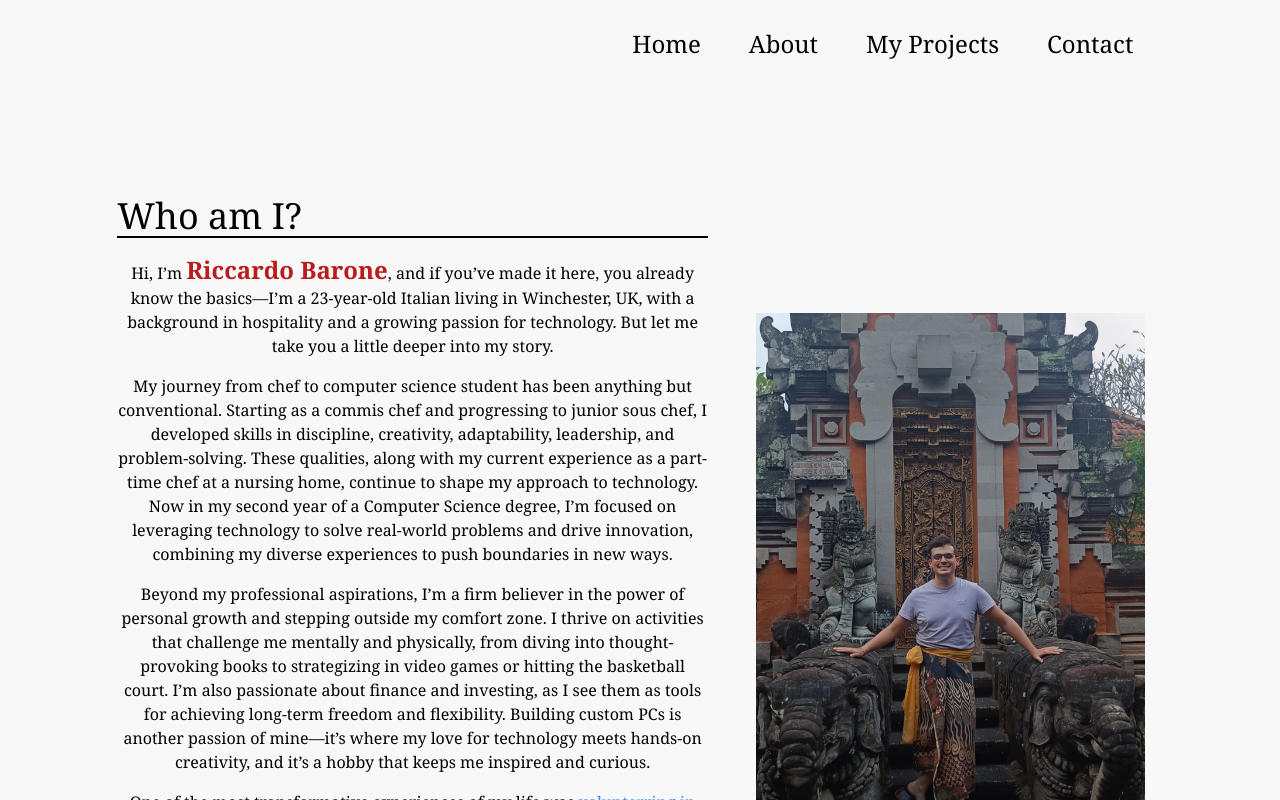
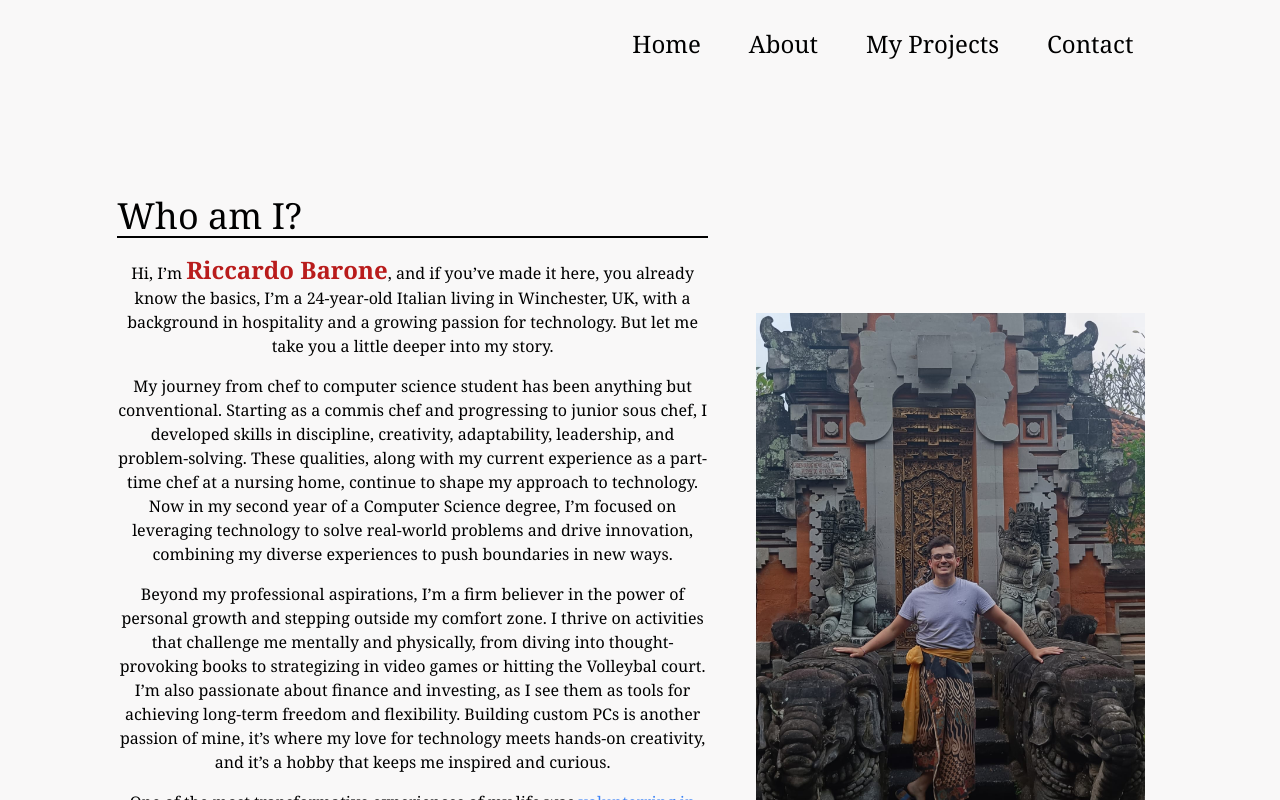
Before and after one commit to Riccardo105/WebPortfolio, a Next.js app: page /about in a window 1280 px wide. Shown: the top 800 px of the page. Built offline with nearby package versions, Linux system fonts and the light colour scheme; what tailwindcss-motion would draw is missing.

Commit message:
#22 text corrections

```diff
--- a/src/app/about/page.tsx
+++ b/src/app/about/page.tsx
@@ -50,8 +50,8 @@ export default function Page() {
               <span className="text-red-700 font-bold text-2xl ml-1">
                 Riccardo Barone
               </span>
-              , and if you’ve made it here, you already know the basics—I’m a
-              23-year-old Italian living in Winchester, UK, with a background in
+              , and if you’ve made it here, you already know the basics, I’m a
+              24-year-old Italian living in Winchester, UK, with a background in
               hospitality and a growing passion for technology. But let me take
               you a little deeper into my story.
             </p>
@@ -72,10 +72,10 @@ export default function Page() {
               power of personal growth and stepping outside my comfort zone. I
               thrive on activities that challenge me mentally and physically,
               from diving into thought-provoking books to strategizing in video
-              games or hitting the basketball court. I’m also passionate about
+              games or hitting the Volleybal court. I’m also passionate about
               finance and investing, as I see them as tools for achieving
               long-term freedom and flexibility. Building custom PCs is another
-              passion of mine—it’s where my love for technology meets hands-on
+              passion of mine, it’s where my love for technology meets hands-on
               creativity, and it’s a hobby that keeps me inspired and curious.
             </p>
             <p className="mt-4 mx-auto text-center font-serif 2xl:text-start">
--- a/src/app/page.tsx
+++ b/src/app/page.tsx
@@ -114,7 +114,7 @@ export default function Home() {
             About me
           </h1>
           <p className="mt-4 mx-auto text-center font-serif 2xl:text-start">
-            Hi, I’m Riccardo Barone, a 23-year-old Italian currently living in
+            Hi, I’m Riccardo Barone, a 24-year-old Italian currently living in
             Winchester, UK. I began my career as a chef in Italy before moving
             to the UK to gain hands-on experience in hospitality. After several
             years in the industry, I decided to pursue my passion for technology
```
